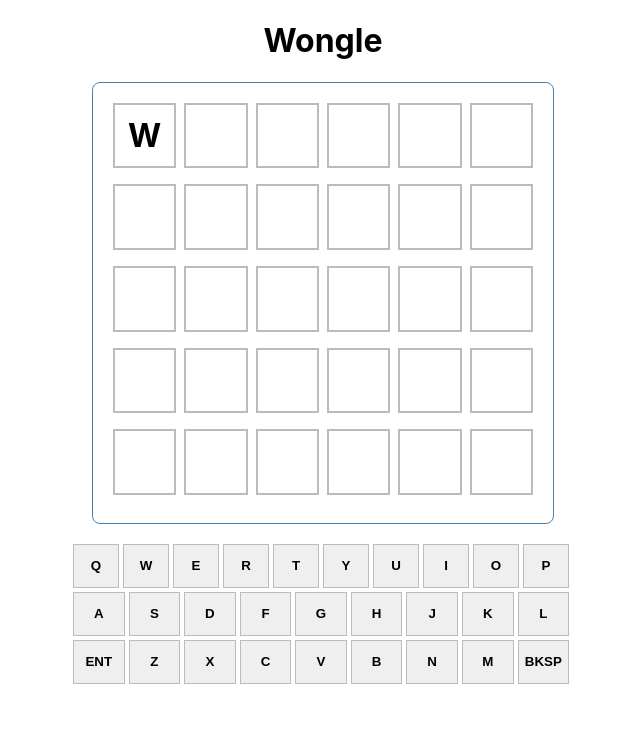
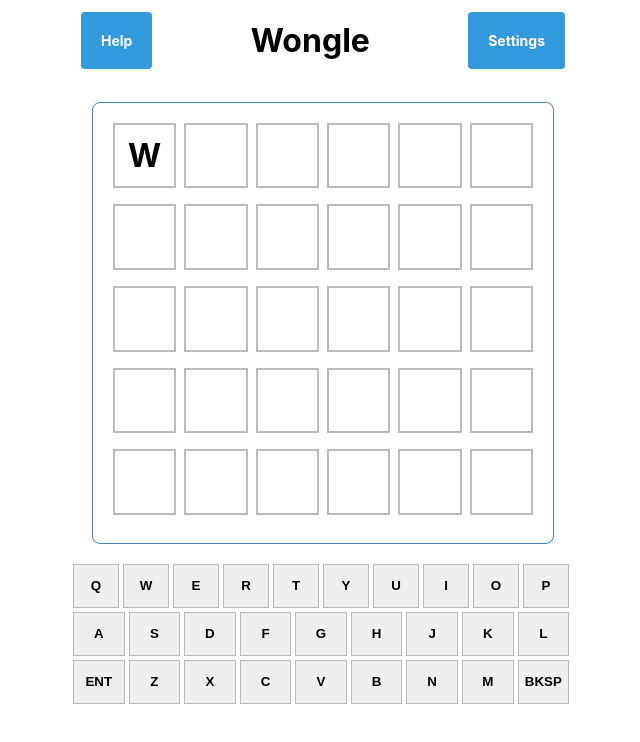
Before and after one commit to tash1207/wongle, a React (Create React App) app: page / in a window 1280 px wide. Shown: the top 742 px of the page, without its empty margins (317-957 px from the left). Built offline with nearby package versions, Linux system fonts and the light colour scheme.

Commit message:
Add Help and Settings buttons

```diff
--- a/src/App.js
+++ b/src/App.js
@@ -2,7 +2,9 @@ import { useEffect, useRef, useState } from 'react'
 import Board from './components/Board'
 import Button from './components/Button'
 import Header from './components/Header'
+import HelpModal from './components/HelpModal'
 import Keyboard from './components/Keyboard'
+import SettingsModal from './components/SettingsModal'
 import Toast from './components/Toast'
 import answerList from './answerList.json'
 import wordList from './wordList.json'
@@ -12,6 +14,8 @@ function App() {
   const [currentRowIndex, _setCurrentRowIndex] = useState(0);
   const [currentTileIndex, _setCurrentTileIndex] = useState(1);
   const [darkMode, _setDarkMode] = useState(false);
+  const [showHelpModal, setShowHelpModal] = useState(false);
+  const [showSettingsModal, setShowSettingsModal] = useState(false);
   const [gameOver, _setGameOver] = useState(false);
   const [kbRow1, _setKbRow1] = useState([]);
   const [kbRow2, _setKbRow2] = useState([]);
@@ -177,6 +181,7 @@ function App() {
     getCurrentRow().isValidWord = true;
     setRows([...rowsRef.current]);
     if (isLetter(key)) {
+      // TODO: Move focus off buttons and onto board.
       const currentRow = getCurrentRow();
       const currentTile = currentRow.tiles[currentTileIndexRef.current];
       currentTile.letter = key.toLowerCase();
@@ -441,9 +446,19 @@ function App() {
       document.body.classList.remove('dark');
   }
 
+  const onHelpClick = () => {
+    setShowHelpModal(!showHelpModal);
+  }
+
+  const onSettingsClick = () => {
+    setShowSettingsModal(!showSettingsModal);
+  }
+
   return (
     <>
-      <Header toggleDarkMode={toggleDarkMode} />
+      <Header onHelpClick={onHelpClick} onSettingsClick={onSettingsClick} />
+      {showHelpModal && <HelpModal/>}
+      {showSettingsModal && <SettingsModal toggleDarkMode={toggleDarkMode} />}
       <Board rows={rows} />
       <Toast toast={toast} />
       {gameOver && <Button text='Copy results' onClick={onShare} />}
--- a/src/components/Button.js
+++ b/src/components/Button.js
@@ -1,4 +1,4 @@
-const ShareButton = ({ text, onClick }) => {
+const Button = ({ text, onClick }) => {
   return (
     <div className='buttonContainer'>
       <button className='button' onClick={onClick}>
@@ -8,4 +8,4 @@ const ShareButton = ({ text, onClick }) => {
   )
 }
 
-export default ShareButton;
+export default Button;
--- a/src/components/Header.js
+++ b/src/components/Header.js
@@ -1,9 +1,11 @@
-const Header = ({ toggleDarkMode }) => {
+import Button from './Button'
+
+const Header = ({ onHelpClick, onSettingsClick }) => {
   return (
-    <header onDoubleClick={() => toggleDarkMode()}>
-      <h1>
-        Wongle
-      </h1>
+    <header className="appHeader">
+      <Button text='Help' onClick={onHelpClick} />
+      <h1>Wongle</h1>
+      <Button text='Settings' onClick={onSettingsClick} />
     </header>
   )
 }
--- /dev/null
+++ b/src/components/HelpModal.js
@@ -0,0 +1,17 @@
+const HelpModal = () => {
+  return (
+    <div className="dialog">
+      <h1>How To Play</h1>
+      <ul>
+        <li>{"Each guess must be a valid 6-letter word."}</li>
+        <li>{"First guess must start with the predetermined letter. " +
+        "This letter is not guaranteed to be in the word unless playing " +
+          "in Tato mode (coming soon)."}</li>
+        <li>{"Subsequent guesses must be valid guesses given the previous " +
+        "information for what letters are or aren't in the word."}</li>
+      </ul>
+    </div>
+  )
+}
+
+export default HelpModal;
--- /dev/null
+++ b/src/components/SettingsModal.js
@@ -0,0 +1,12 @@
+import Button from './Button'
+
+const SettingsModal = ({ toggleDarkMode }) => {
+  return (
+    <div className="dialog">
+      <h1>Settings</h1>
+      <Button text='Toggle Dark Mode' onClick={toggleDarkMode} />
+    </div>
+  )
+}
+
+export default SettingsModal;
--- a/src/index.css
+++ b/src/index.css
@@ -11,9 +11,20 @@ h1 {
   text-align: center;
 }
 
+li {
+  margin-bottom: 4px;
+}
+
 #root {
   margin: 0 auto;
   max-width: 500px;
+}
+
+.appHeader {
+  align-items: center;
+  display: flex;
+  flex-direction: row;
+  justify-content: space-between;
 }
 
 .dark {
@@ -167,3 +178,18 @@ h1 {
   border: 1px solid #bbb;
   color: black;
 }
+
+.dialog {
+  background-color: white;
+  border: 1px solid black;
+  border-radius: 8px;
+  margin: 32px;
+  padding: 8px;
+  position: absolute;
+  width: 420px;
+}
+
+.dark .dialog {
+  background-color: black;
+  border: 1px solid white;
+  }
```
